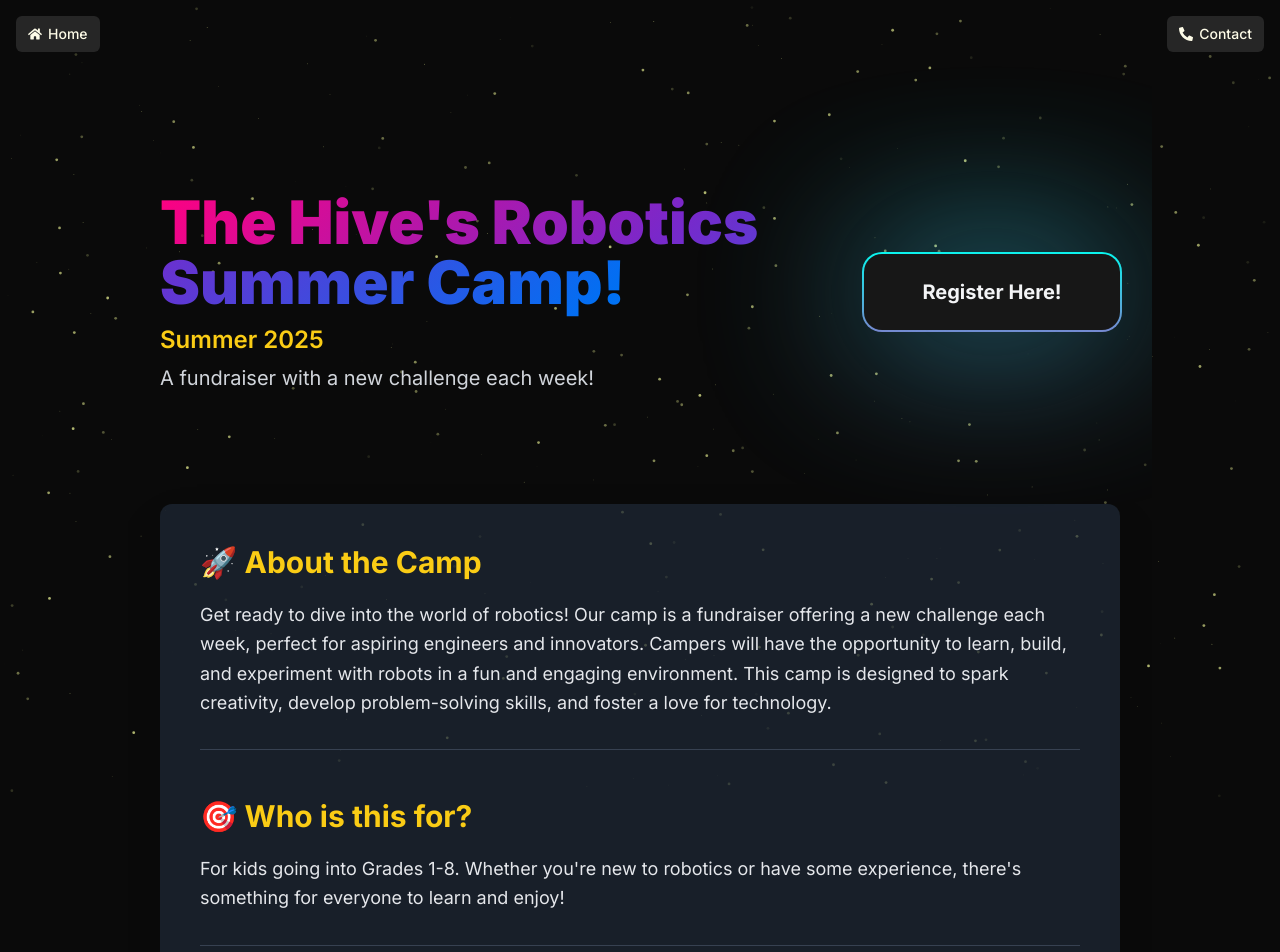
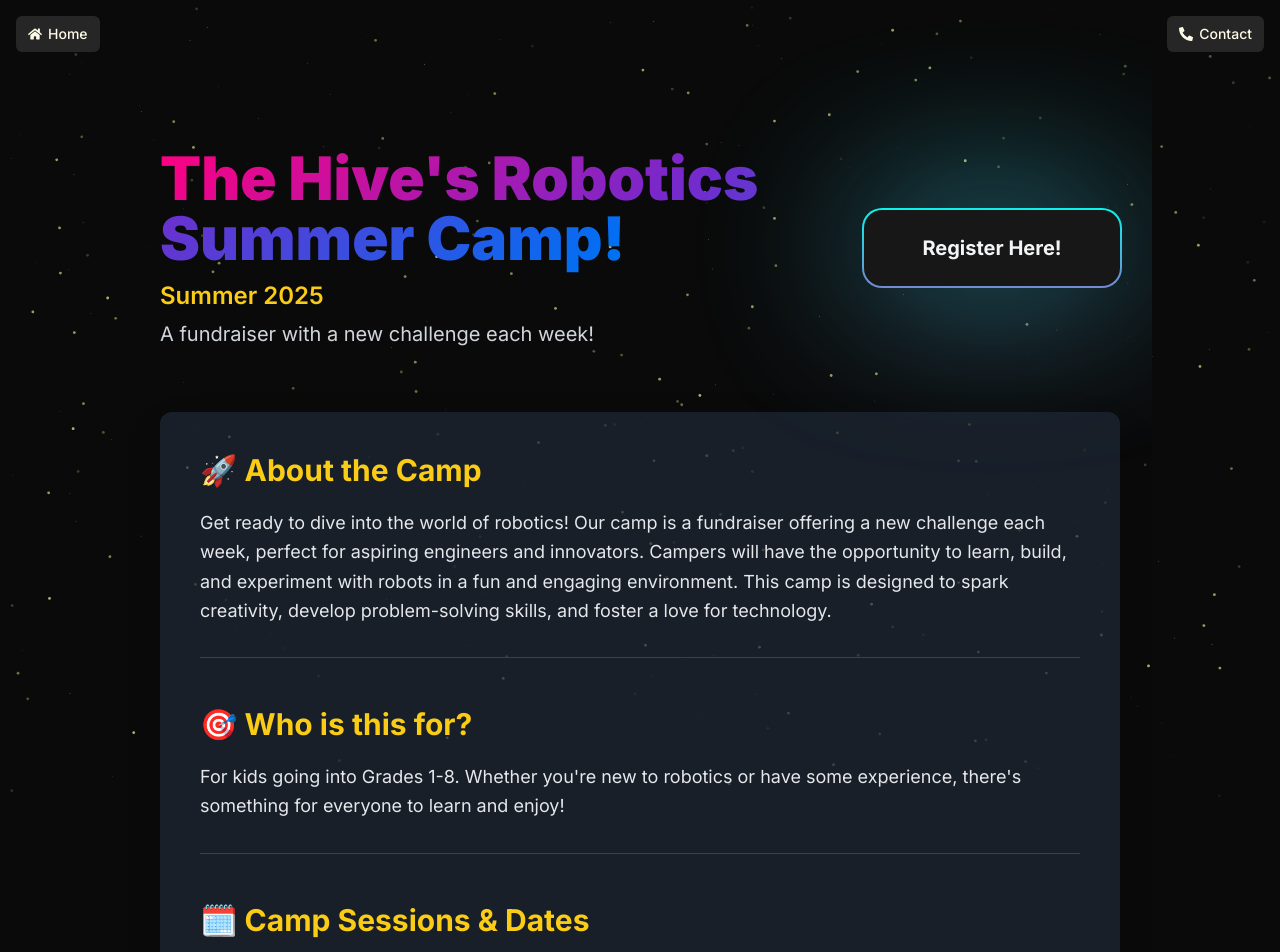
Before and after one commit to nesetkab/thehive, a Next.js app: page /summercamp in a window 1280 px wide. Shown: the top 952 px of the page. Built offline with nearby package versions, Linux system fonts and the light colour scheme.

Commit message:
i HATE escaping apostrophes (also i added animations)

```diff
--- a/components/summercamp.tsx
+++ b/components/summercamp.tsx
@@ -1,7 +1,8 @@
 import { NeonGradientCard } from "@/components/magicui/neon-gradient-card";
 import Link from "next/link";
 import { AuroraText } from "@/components/magicui/aurora-text";
-
+import { motion } from "framer-motion";
+import { containerVariants, itemVariants } from "@/lib/animation-variants";
 export default function SummerCamp() {
   const campInfo = {
     title: "The Hive's Robotics Summer Camp!",
@@ -29,10 +30,20 @@ export default function SummerCamp() {
     contactEmail: "3747hive@gmail.com",
   };
 
+
+
+
   return (
     <main className="flex min-h-screen min-w-screen  flex-col items-center overflow-x-clip pt-4 md:pt-12  text-gray-100">
       <section className="flex flex-col items-center px-4 sm:px-6 lg:px-8 w-full max-w-5xl z-10">
-        <div className="flex flex-col md:flex-row items-center justify-between w-full my-8 md:my-12">
+        <motion.div
+          variants={containerVariants}
+          initial="hidden"
+          animate="visible"
+          className="">
+          <motion.div
+            className="flex flex-col md:flex-row items-center justify-between w-full my-8 md:my-1"
+            variants={itemVariants}>
             <div className="text-center md:text-left mb-6 md:mb-0 md:pr-8">
               <AuroraText className="text-4xl lg:text-6xl font-black leading-tight">
                 {campInfo.title}
@@ -51,16 +62,18 @@ export default function SummerCamp() {
                 </h2>
               </NeonGradientCard>
             </Link>
-        </div>
+          </motion.div>
 
-        <div className="w-full mt-10 md:mt-16 space-y-12 text-left bg-gray-800 bg-opacity-70 p-6 sm:p-8 md:p-10 rounded-xl shadow-2xl">
+          <motion.div
+            variants={itemVariants}
+            className="w-full mt-10 md:mt-16 space-y-12 text-left bg-gray-800 bg-opacity-70 p-6 sm:p-8 md:p-10 rounded-xl shadow-2xl">
 
             <InfoSection title="🚀 About the Camp">
               <p>{campInfo.description}</p>
             </InfoSection>
 
             <InfoSection title="🎯 Who is this for?">
-            <p>{campInfo.grades}. Whether you're new to robotics or have some experience, there's something for everyone to learn and enjoy!</p>
+              <p>{campInfo.grades}. Whether you&apos;re new to robotics or have some experience, there&apos;s something for everyone to learn and enjoy!</p>
             </InfoSection>
 
             <InfoSection title="🗓️ Camp Sessions & Dates">
@@ -107,21 +120,21 @@ export default function SummerCamp() {
 
             <InfoSection title="❓ Questions?">
               <p>
-              If you have any questions or need more information, please don't hesitate to reach out.
+                If you have any questions or need more information, please don&apos;t hesitate to reach out.
               </p>
               <p className="mt-2">
                 Email us at: <a href={`mailto:${campInfo.contactEmail}`} className="text-blue-400 hover:text-blue-300 underline font-semibold">{campInfo.contactEmail}</a>
               </p>
             </InfoSection>
 
-        </div>
-        <div className="pb-12"></div>       </section>
-    </main>
+          </motion.div>
+          <div className="pb-12"></div>
+        </motion.div>
+      </section>
+    </main >
   );
 }
 
-// Helper component for consistent section styling
-// You can place this outside the Page component or in a separate file
 interface InfoSectionProps {
   title: string;
   children: React.ReactNode;
@@ -130,8 +143,6 @@ interface InfoSectionProps {
 const InfoSection: React.FC<InfoSectionProps> = ({ title, children }) => (
   <section className="border-b border-gray-700 pb-8 last:border-b-0 last:pb-0">
     <h2 className="text-3xl font-bold mb-5 text-yellow-400 flex items-center">
-      {/* Example: Icon can be added here if you use a library like react-icons */}
-      {/* <FaChalkboardTeacher className="mr-3" /> */}
       {title}
     </h2>
     <div className="text-lg text-gray-200 leading-relaxed space-y-3">
```
Lines whose indentation alone changed are shown as unchanged.
